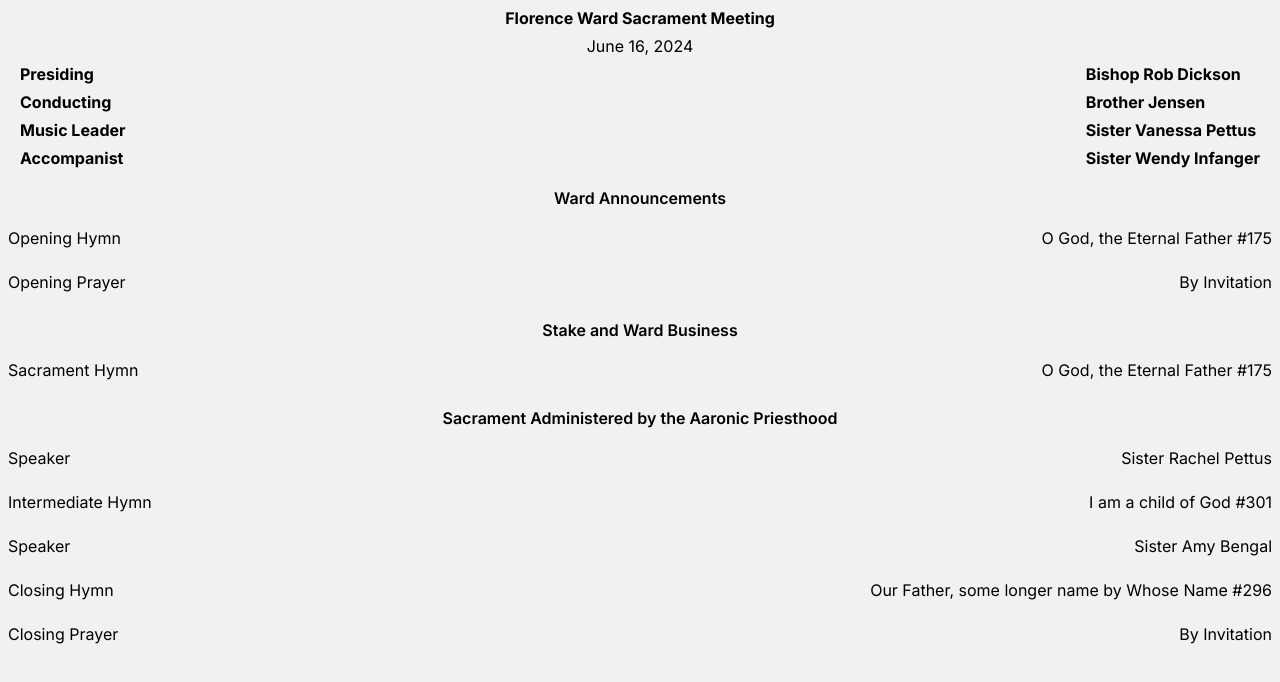
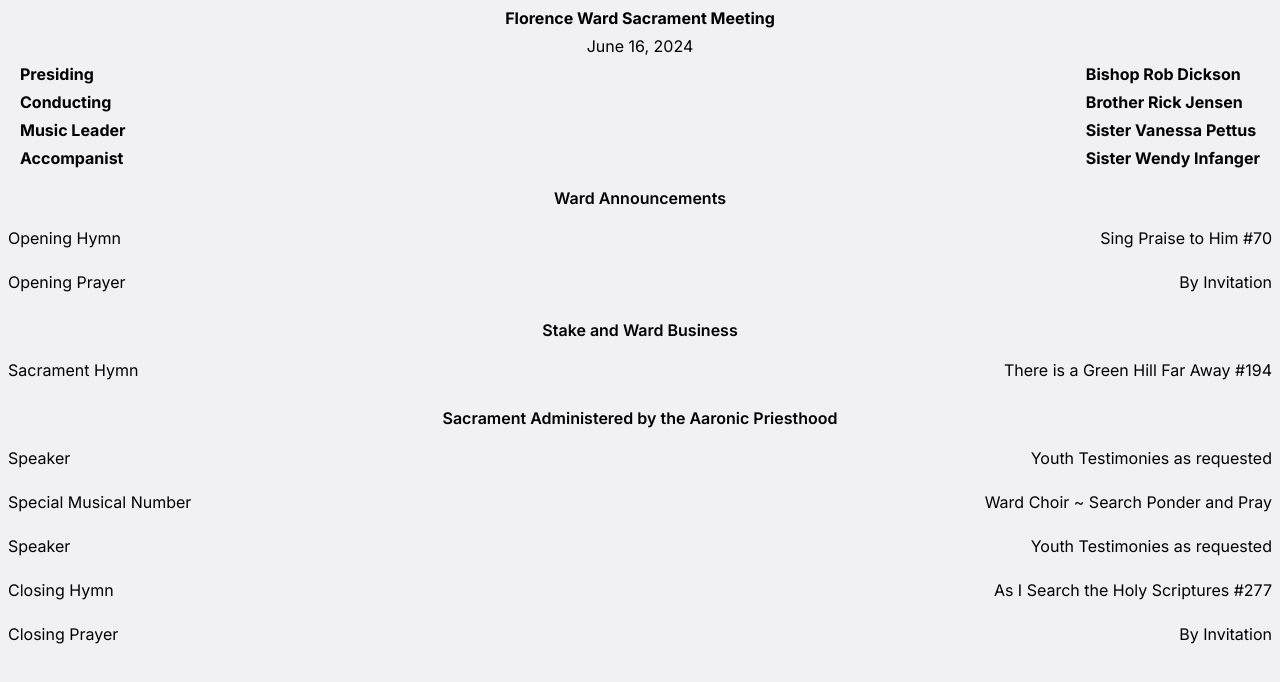
Before and after one commit to adamhinckley/meeting-agenda, a Next.js app: page / in a window 1280 px wide. Shown: the top 682 px of the page. Built offline with nearby package versions, Linux system fonts and the light colour scheme.

Commit message:
Update settings.ts

```diff
--- a/app/settings.ts
+++ b/app/settings.ts
@@ -2,17 +2,17 @@ const isTestimonyMeeting = false;
 
 const date = "June 16, 2024";
 const presiding = "Bishop Rob Dickson";
-const conducting = "Brother Jensen";
+const conducting = "Brother Rick Jensen";
 const musicLeader = "Sister Vanessa Pettus";
 const accompanist = "Sister Wendy Infanger";
-const openingHymn = "O God, the Eternal Father #175";
+const openingHymn = "Sing Praise to Him #70";
 const openingPrayer = "By Invitation";
-const sacramentHymn = "O God, the Eternal Father #175";
-const speakerOne = "Sister Rachel Pettus";
-const specialMusicalNumber = "";
-const intermediateHymn = "I am a child of God #301";
-const speakerTwo = "Sister Amy Bengal";
-const closingHymn = "Our Father, some longer name by Whose Name #296";
+const sacramentHymn = "There is a Green Hill Far Away #194";
+const speakerOne = "Youth Testimonies as requested";
+const specialMusicalNumber = "Ward Choir ~ Search Ponder and Pray";
+const intermediateHymn = "";
+const speakerTwo = "Youth Testimonies as requested";
+const closingHymn = "As I Search the Holy Scriptures #277";
 const closingPrayer = "By Invitation";
 
 export const settings = {
```
